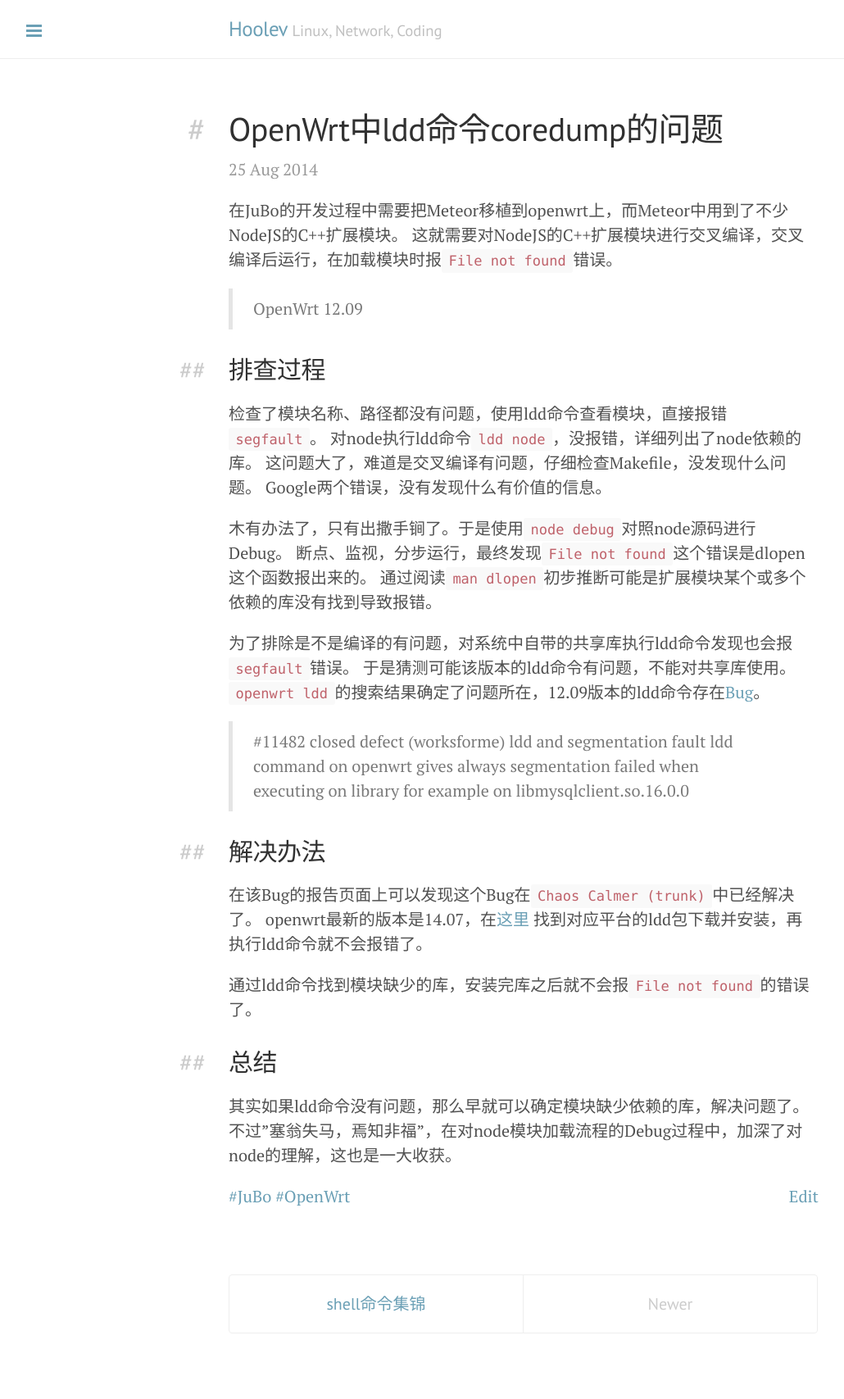
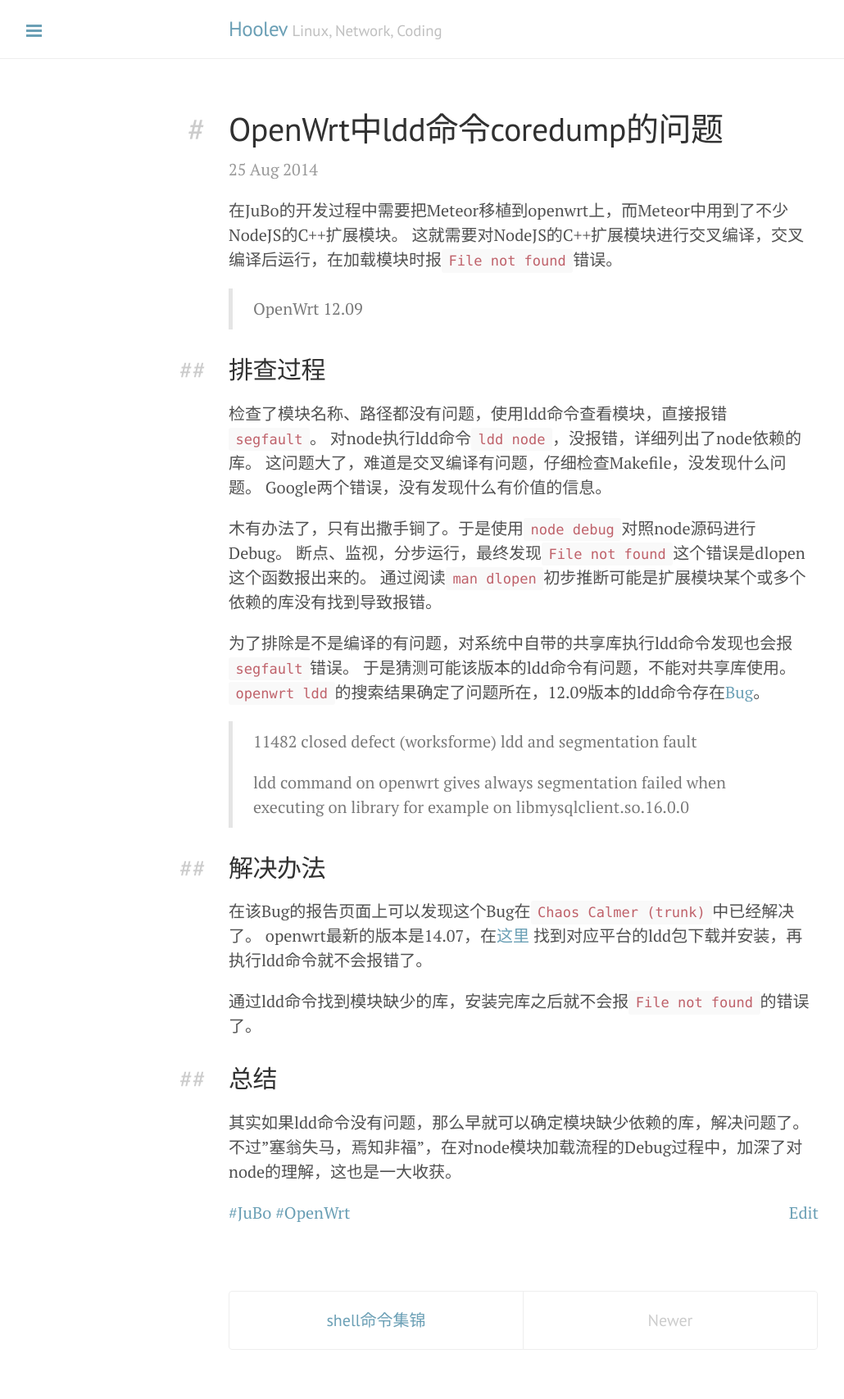
Before and after one commit to hoolev/hoolev.github.com, a Jekyll site: the page built from _posts/2014-8-25-openwrt-ldd.md, in a window 1280 px wide. Shown: the whole page at 82% size, without its empty margins (1-1031 px from the left). Built offline with Jekyll 4.4.1, drawn with Linux system fonts in a browser that asks for light colours; Markdown is read by kramdown in place of the engine named in the settings; comment, search, counter and statistics services are not loaded.

```diff
--- a/_posts/2014-8-25-openwrt-ldd.md
+++ b/_posts/2014-8-25-openwrt-ldd.md
@@ -27,8 +27,9 @@ Google两个错误，没有发现什么有价值的信息。
 于是猜测可能该版本的ldd命令有问题，不能对共享库使用。
 `openwrt ldd`的搜索结果确定了问题所在，12.09版本的ldd命令存在[Bug](https://dev.openwrt.org/ticket/11482)。
 
-> #11482 closed defect (worksforme)
+> 11482 closed defect (worksforme)
 > ldd and segmentation fault
+>
 > ldd command on openwrt gives always segmentation failed when executing on library
 > for example on libmysqlclient.so.16.0.0
 
```
